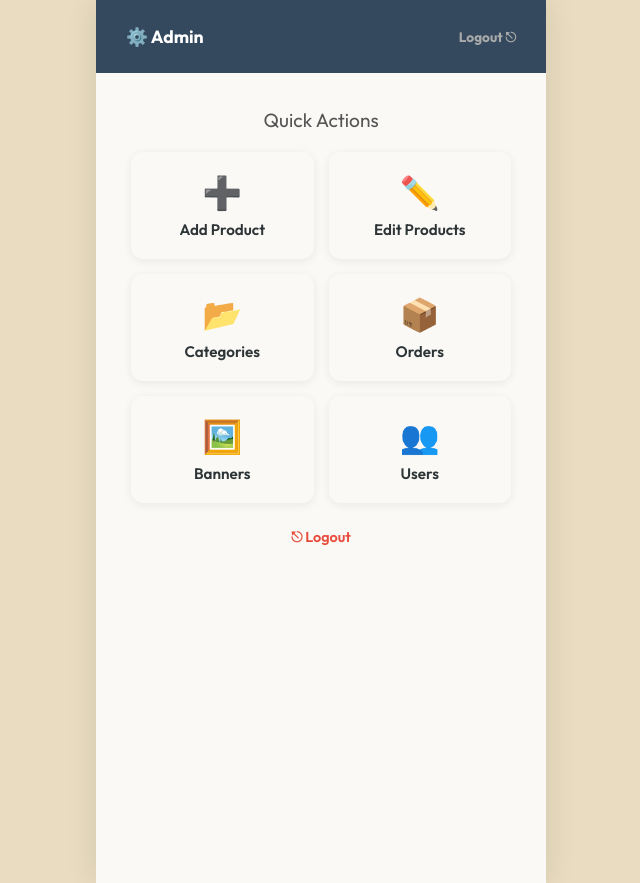
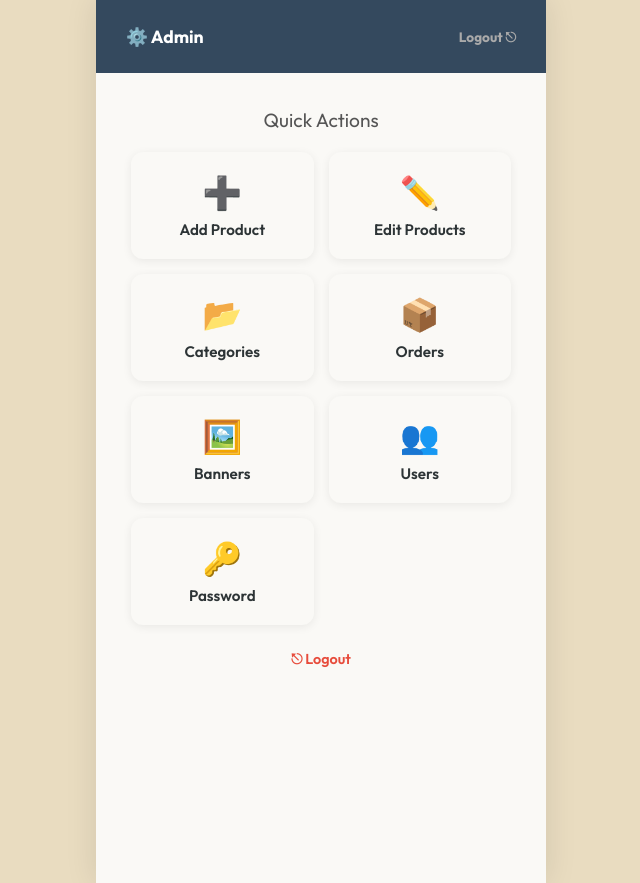
Before and after one commit to tarunnagulakonda-coder/upadated_store, a Flask app: page /admin/dashboard in a window 1280 px wide. Shown: the whole page, without its empty margins (319-959 px from the left). Run offline with Flask 3, Linux system fonts and the light colour scheme; the visitor is signed in with stand-in values (Sample User, id 1).

Commit message:
Add password change link to admin dashboard
Added a link for changing the password in the admin dashboard.

```diff
--- a/templates/admin/dashboard.html
+++ b/templates/admin/dashboard.html
@@ -42,6 +42,12 @@
             <span style="font-weight:600; font-size:0.95rem;">Users</span>
         </a>
 
+        <a href="/admin/change_password"
+            style="text-decoration:none; background:#FAF9F6; border-radius:12px; padding:20px 15px; display:flex; flex-direction:column; align-items:center; gap:8px; box-shadow:0 2px 10px rgba(0,0,0,0.07); color:#2D3436;">
+            <span style="font-size:2rem;">🔑</span>
+            <span style="font-weight:600; font-size:0.95rem;">Password</span>
+        </a>
+
     </div>
 
     <a href="/admin/logout"
```
